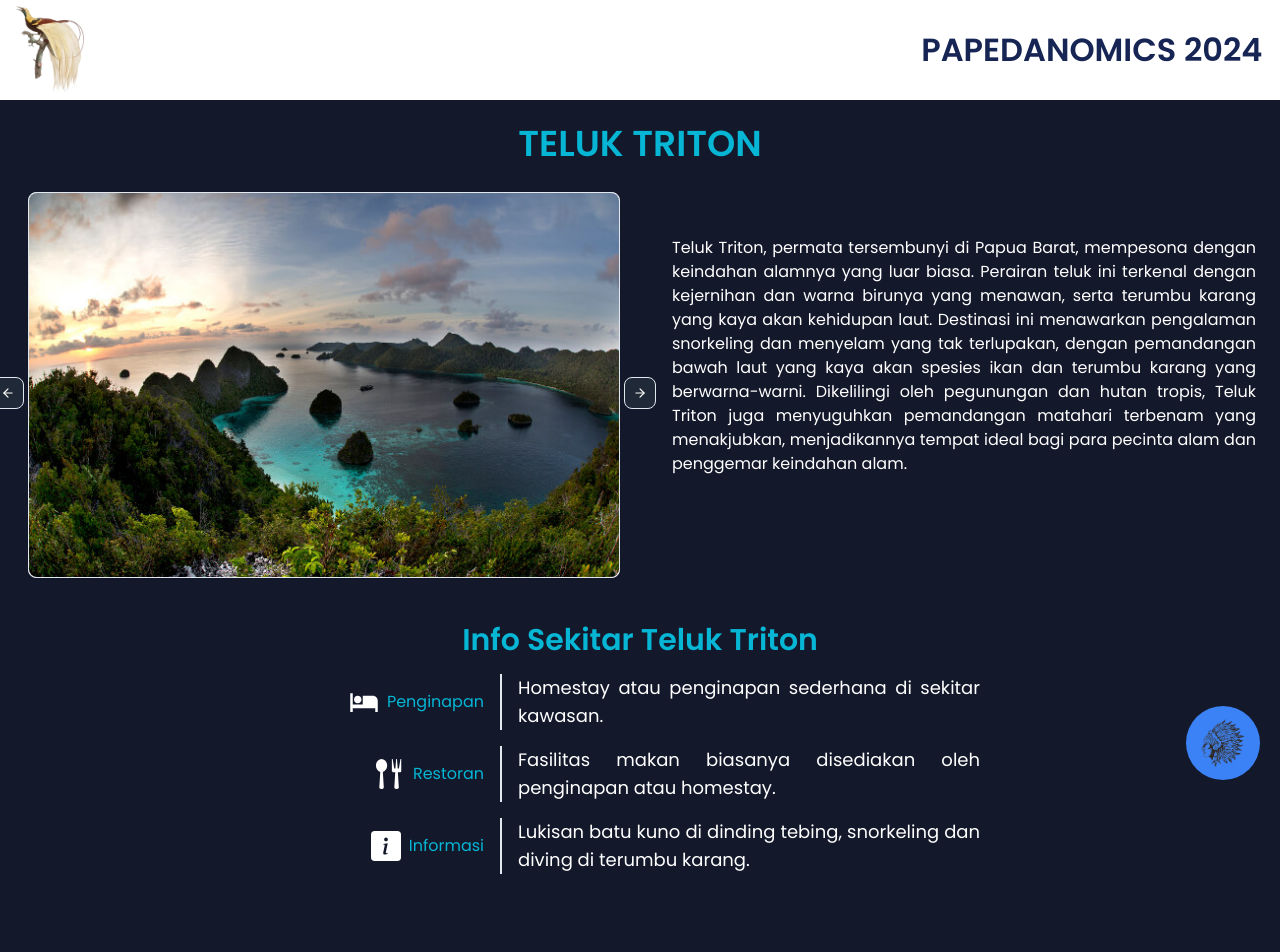
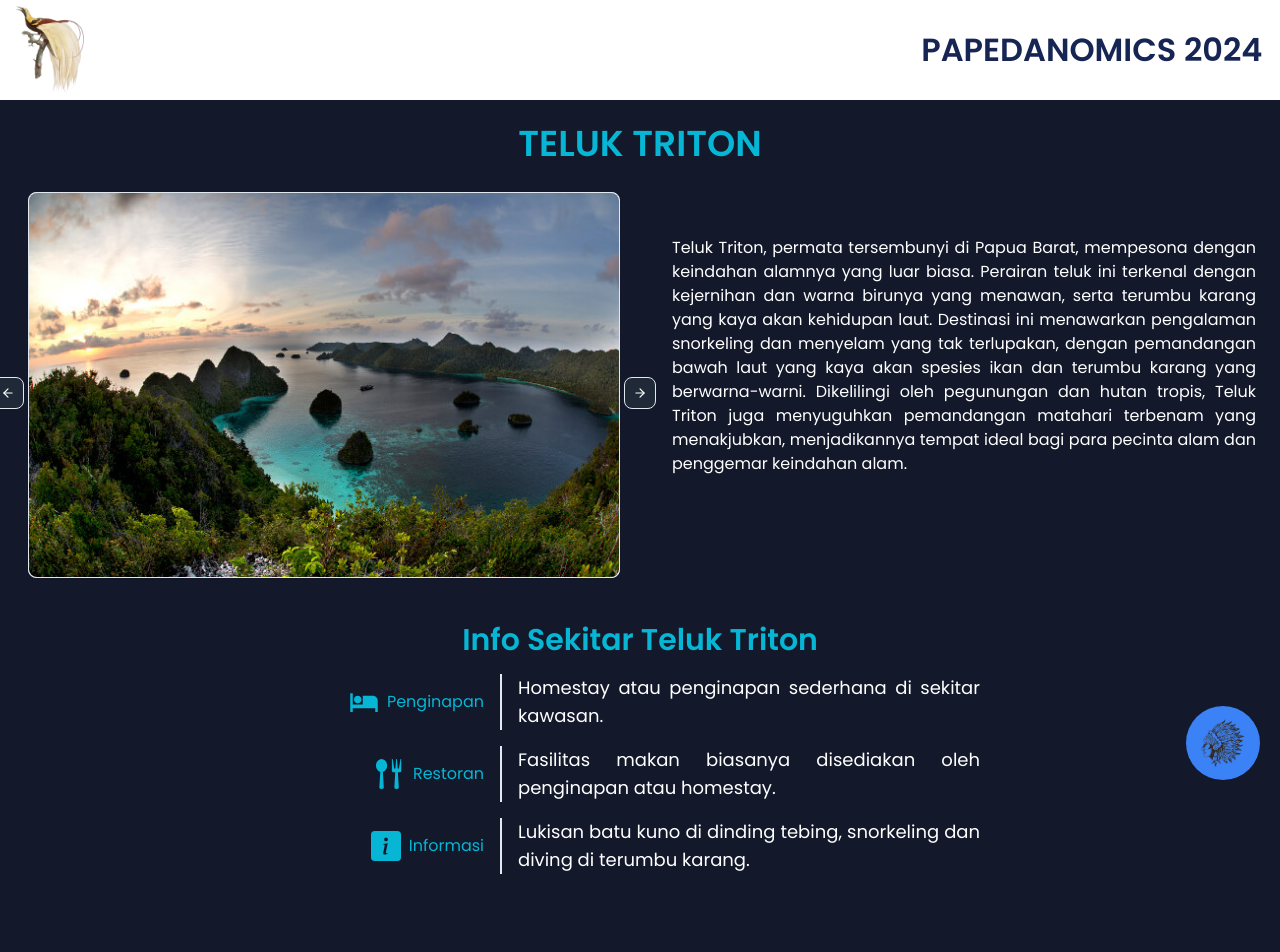
Before and after one commit to ily3000n/papedanomics, a Next.js app: page /teluktriton in a window 1280 px wide. Shown: the top 952 px of the page. Built offline with nearby package versions, Linux system fonts and the light colour scheme.

Commit message:
Update detail.tsx

```diff
--- a/app/teluktriton/detail.tsx
+++ b/app/teluktriton/detail.tsx
@@ -94,7 +94,7 @@ const Detail: React.FC = () => {
       <div className='grid grid-cols-1 md:grid-cols-2 sm:grid-rows-3 gap-4 mt-4 text-white md:mr-[300px] mx-10'>
         <div className='flex justify-center md:justify-end md:border-r-2 pr-4'>
           <div className='flex items-center'>
-            <MdHotel className='text-3xl' />
+            <MdHotel className='text-3xl text-cyan-500' />
             <span className='ml-2 text-center text-cyan-500'>Penginapan</span>
           </div>
         </div>
@@ -103,7 +103,7 @@ const Detail: React.FC = () => {
         </div>
         <div className='flex justify-center md:justify-end md:border-r-2 pr-4'>
           <div className='flex items-center'>
-            <ImSpoonKnife className='text-3xl' />
+            <ImSpoonKnife className='text-3xl text-cyan-500' />
             <span className='ml-2 text-center text-cyan-500'>Restoran</span>
           </div>
         </div>
@@ -112,7 +112,7 @@ const Detail: React.FC = () => {
         </div>
         <div className='flex justify-center md:justify-end md:border-r-2 pr-4'>
           <div className='flex items-center'>
-            <BsInfoSquareFill className='text-3xl' />
+            <BsInfoSquareFill className='text-3xl text-cyan-500' />
             <span className='ml-2 text-center text-cyan-500'>Informasi</span>
           </div>
         </div>
```
